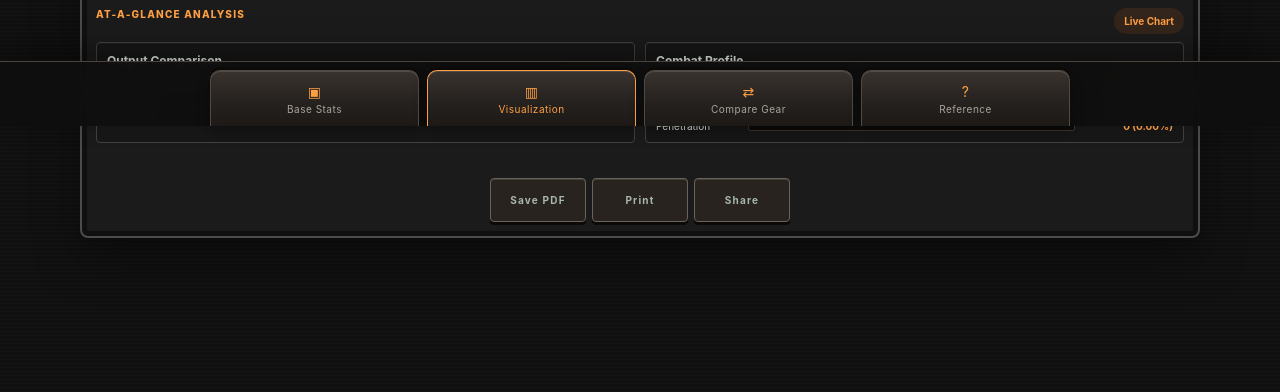
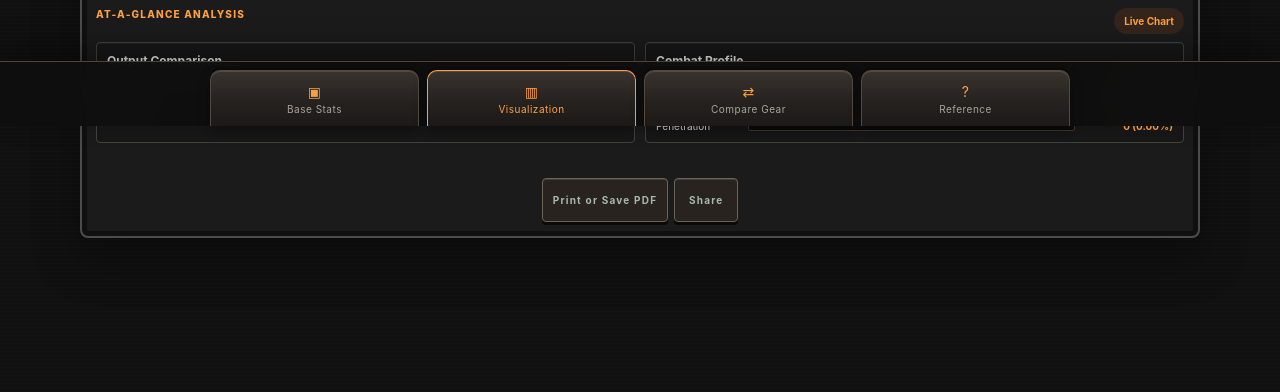
Before and after one commit to Jo11yPirate/WHOA_Adventure_Calculator, a Flask app: page / in a window 1280 px wide, after a click that opens the changed part. Shown: the part 674-1066 px from the top of the page. Run offline with Flask 3, Linux system fonts and the light colour scheme.

Commit message:
Combine print and PDF actions
Center the shared print or Save PDF action with Share and update the Reference attribution.

Co-authored-by: Copilot <223556219+Copilot@users.noreply.github.com>

```diff
--- a/static/dashboard.js
+++ b/static/dashboard.js
@@ -689,7 +689,7 @@ document.querySelectorAll("[data-page-actions]").forEach((actions) => {
     const button = event.target.closest("[data-page-action]");
     if (!button) return;
     const action = button.dataset.pageAction;
-    if (action === "save") {
+    if (action === "print-save") {
       const page = actions.closest("[data-app-page]");
       if (page?.id === "visualization" || page?.id === "compare") {
         const calculatorForm = document.querySelector(".stats-form");
@@ -698,8 +698,6 @@ document.querySelectorAll("[data-page-actions]").forEach((actions) => {
         saveComparisonState();
         printCurrentPage(actions);
       }
-    } else if (action === "print") {
-      printCurrentPage(actions);
     } else if (action === "share") {
       try {
         await shareCurrentPage(actions);
--- a/static/styles.css
+++ b/static/styles.css
@@ -182,6 +182,11 @@ h2 {
 
 .page-actions--single button {
   justify-self: center;
+}
+
+.page-actions--two {
+  grid-template-columns: repeat(2, minmax(64px, auto));
+  width: fit-content;
 }
 
 .page-action-status {
--- a/templates/index.html
+++ b/templates/index.html
@@ -291,9 +291,8 @@
           </div>
         </section>
         </div>
-        <div class="page-actions" data-page-actions>
-          <button type="button" data-page-action="save">Save PDF</button>
-          <button type="button" data-page-action="print">Print</button>
+        <div class="page-actions page-actions--two" data-page-actions>
+          <button type="button" data-page-action="print-save">Print or Save PDF</button>
           <button type="button" data-page-action="share">Share</button>
           <span class="page-action-status" aria-live="polite"></span>
         </div>
@@ -333,9 +332,8 @@
           <button id="compare-clear-equipment" type="button" class="secondary-button">Clear Equip Stats</button>
           <button id="compare-clear-all" type="button" class="secondary-button">Clear All Stats</button>
         </div>
-        <div class="page-actions" data-page-actions>
-          <button type="button" data-page-action="save">Save PDF</button>
-          <button type="button" data-page-action="print">Print</button>
+        <div class="page-actions page-actions--two" data-page-actions>
+          <button type="button" data-page-action="print-save">Print or Save PDF</button>
           <button type="button" data-page-action="share">Share</button>
           <span class="page-action-status" aria-live="polite"></span>
         </div>
@@ -378,7 +376,7 @@
           </div>
         </div>
         <div class="reference-credit">
-          <p>Combat models provided and tested by <a href="https://docs.google.com/spreadsheets/d/1HYeBoEnzPC1bRy30Nln9zD21KCUWjVXA/edit?gid=283237974#gid=283237974" target="_blank" rel="noopener noreferrer">Noblesse's ASCENDANCY Combat Lab</a>.<br>Special thanks to Spade for editing advice.</p>
+          <p>Combat models provided and tested by <a href="https://docs.google.com/spreadsheets/d/1HYeBoEnzPC1bRy30Nln9zD21KCUWjVXA/edit?gid=283237974#gid=283237974" target="_blank" rel="noopener noreferrer">Noblesse's ASCENDANCY Combat Lab</a>.<br>Special thanks to Spade, friends, and family for their support.</p>
           <p class="creator-credit">Created by <a href="https://github.com/Jo11yPirate/WHOA_Adventure_Calculator" target="_blank" rel="noopener noreferrer">Jo11yPirate</a> with use of agentic AI</p>
           <p class="license-credit">Code is available for use under the <a href="https://github.com/Jo11yPirate/WHOA_Adventure_Calculator/blob/main/LICENSE" target="_blank" rel="noopener noreferrer">MIT License</a>.</p>
         </div>
```
